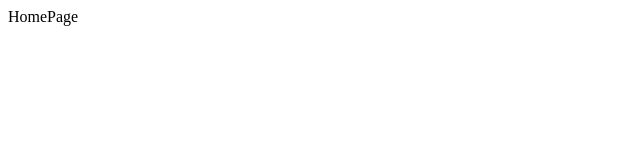
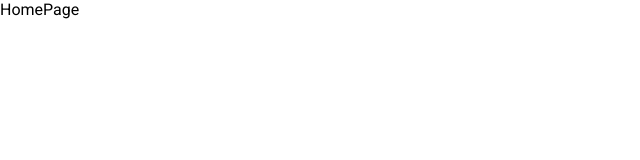
Before and after one commit to Yaniddze/NextJSApplication, a Next.js app: page / in a window 1280 px wide. Shown: the top 160 px of the page, without its empty margins (0-640 px from the left). Built offline with nearby package versions, Linux system fonts and the light colour scheme.

Commit message:
:wrench: Add default styles

```diff
--- a/pages/_app.tsx
+++ b/pages/_app.tsx
@@ -1,12 +1,26 @@
 import { FC, ReactNode } from 'react';
+import { createGlobalStyle } from 'styled-components';
 
 type PropTypes = {
   Component: FC,
   pageProps: any,
 }
 
+const Styles = createGlobalStyle`
+  html, body {
+    margin: 0;
+    padding: 0;
+    font-family: 'Roboto', sans-serif;
+  }
+`;
+
 export default function MyApp(
   { Component, pageProps }: PropTypes,
 ): ReactNode {
-  return <Component {...pageProps} />;
+  return (
+    <>
+      <Styles />
+      <Component {...pageProps} />
+    </>
+  );
 }
--- a/pages/_document.tsx
+++ b/pages/_document.tsx
@@ -7,9 +7,6 @@ export default class MyDocument extends Document {
     return (
       <Html>
         <Head>
-          <title>
-            Profile
-          </title>
           <link
             href="https://fonts.googleapis.com/css2?family=Roboto&display=swap"
             rel="stylesheet"
```
